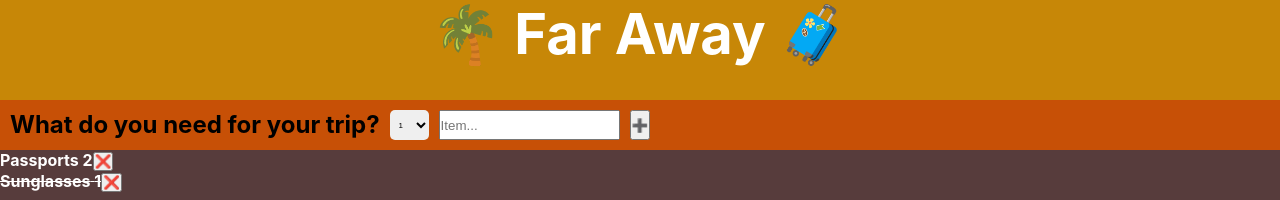
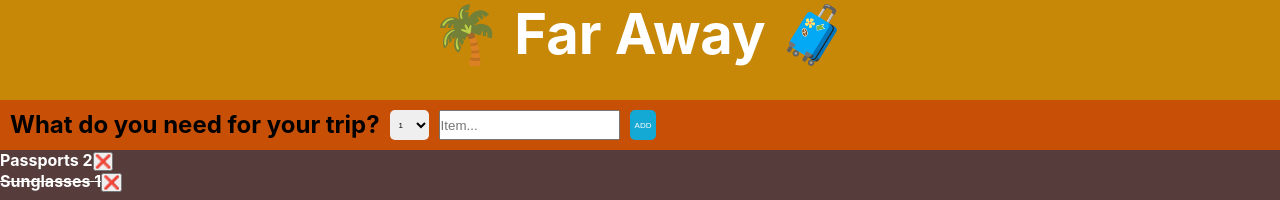
Before and after one commit to Katana-Junior/travel-list, a React (Create React App) app: page / in a window 1280 px wide. Shown: the top 200 px of the page. Built offline with nearby package versions, Linux system fonts and the light colour scheme.

Commit message:
few updates

```diff
--- a/src/App.css
+++ b/src/App.css
@@ -42,6 +42,18 @@ body {
   padding: 10px;
   gap: 10px;
 }
+.add-btn {
+  font-size: 0.5rem;
+  padding: 5px;
+  border-radius: 5px;
+  border: none;
+  background: rgb(20, 168, 213);
+  color: white;
+}
+.add-btn:hover {
+  background: rgba(67, 94, 101, 0.8);
+  cursor: pointer;
+}
 .quantity-select {
   font-size: 0.5rem;
   padding: 5px;
--- a/src/App.js
+++ b/src/App.js
@@ -24,6 +24,9 @@ function Form() {
   function handleSubmit(e) {
     e.preventDefault();
   }
+  function handleAddItem() {
+    if (!description) return;
+  }
   return (
     <form className="add-form" onSubmit={handleSubmit}>
       <h2>What do you need for your trip?</h2>
@@ -44,7 +47,9 @@ function Form() {
         value={description}
         onChange={(e) => setDescription(e.target.value)}
       />
-      <button>➕ </button>
+      <button className="add-btn" onAdd={handleAddItem}>
+        ADD
+      </button>
     </form>
   );
 }
```
